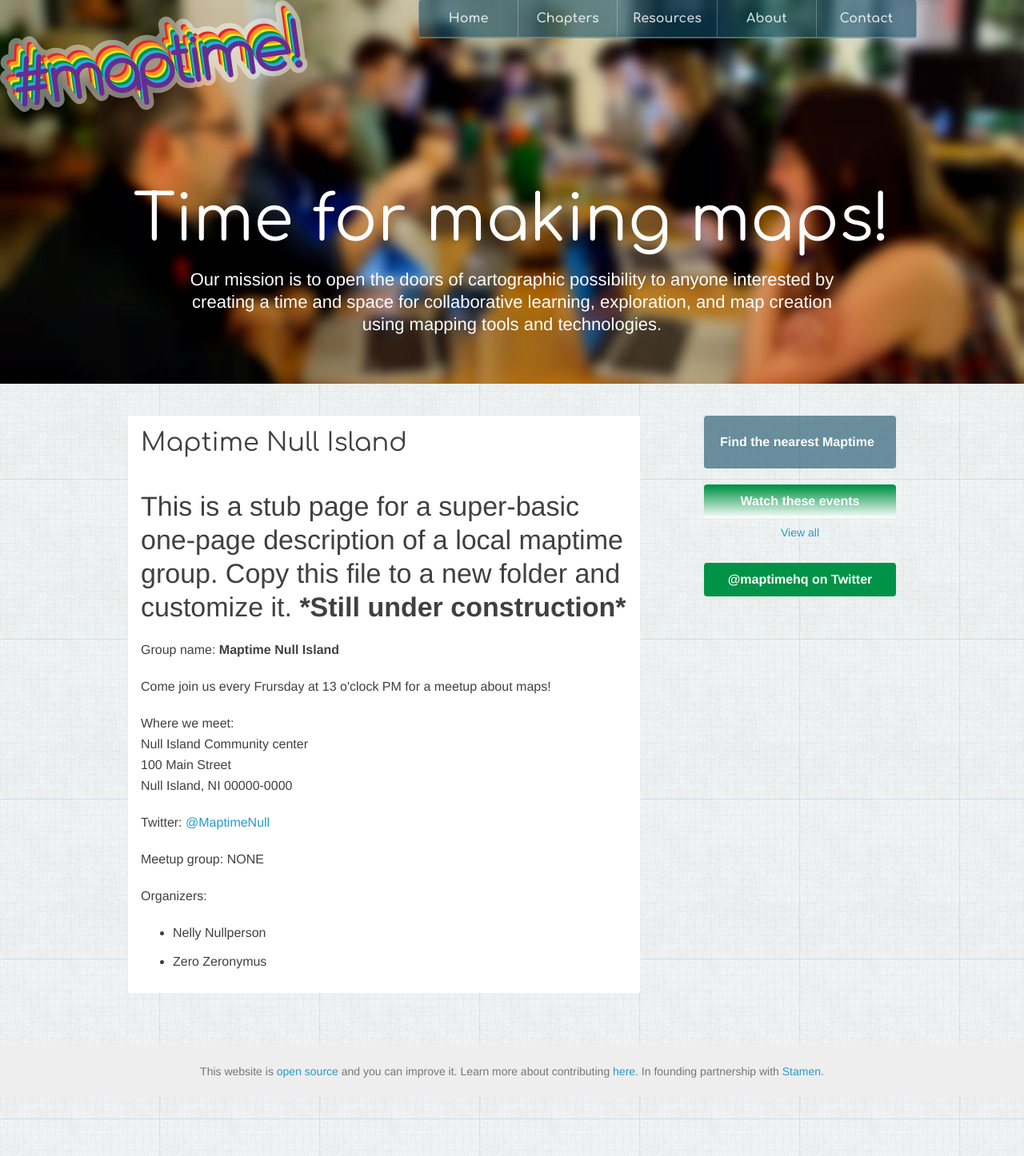
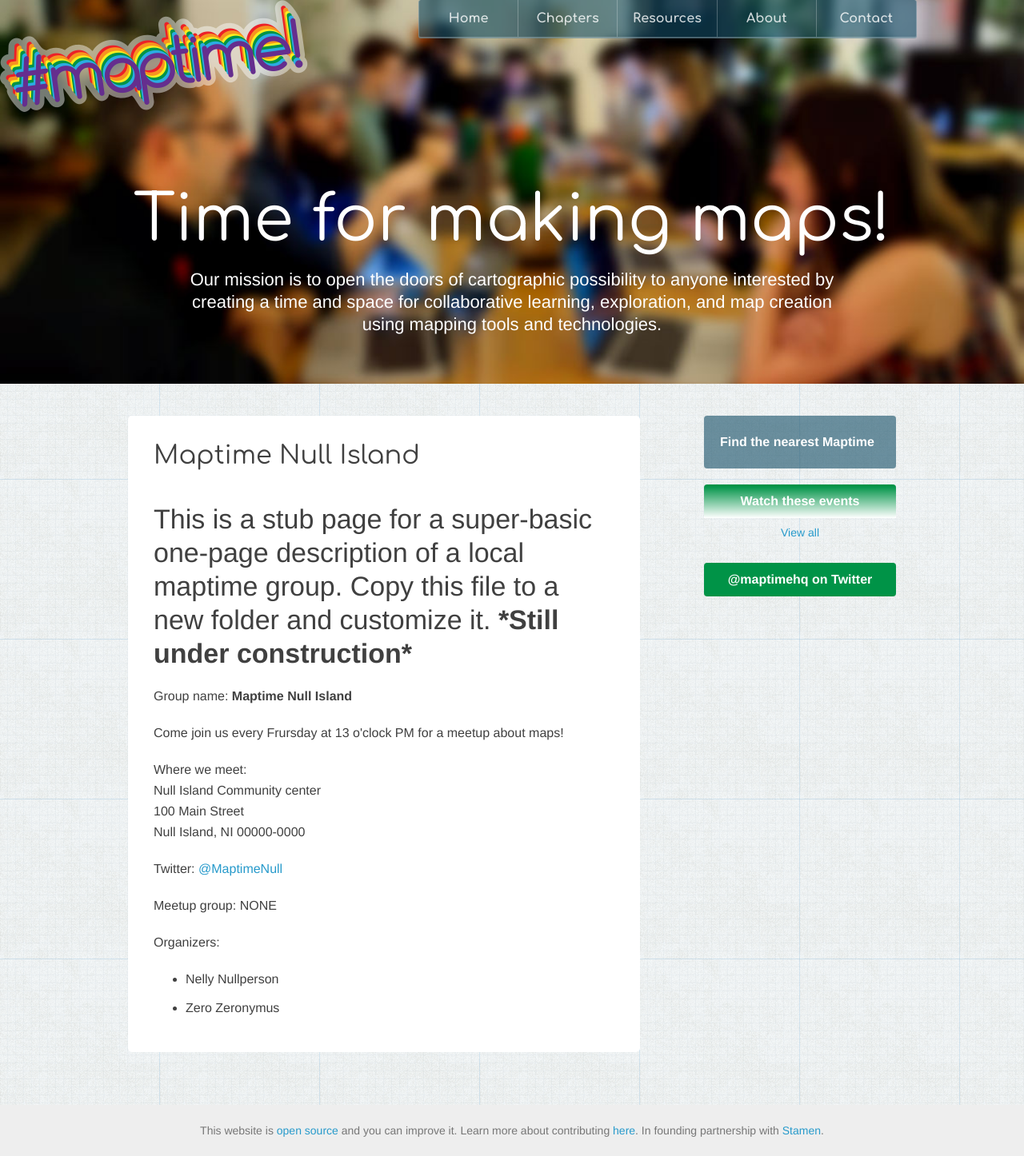
Before and after one commit to maptime/maptime.github.io, a Jekyll site: the page built from nullisland/index.html, in a window 1280 px wide. Shown: the whole page at 80% size. Built offline with Jekyll 4.4.1, drawn with Linux system fonts in a browser that asks for light colours.

Commit message:
Doubled padding, added border radius

```diff
--- a/css/site.css
+++ b/css/site.css
@@ -303,5 +303,8 @@
 
 .content {
 	background: white;
-	padding: 1em;
+	padding: 2em;
+  -webkit-border-radius: 5px;
+  -moz-border-radius: 5px;
+  border-radius: 5px;
 }
```
